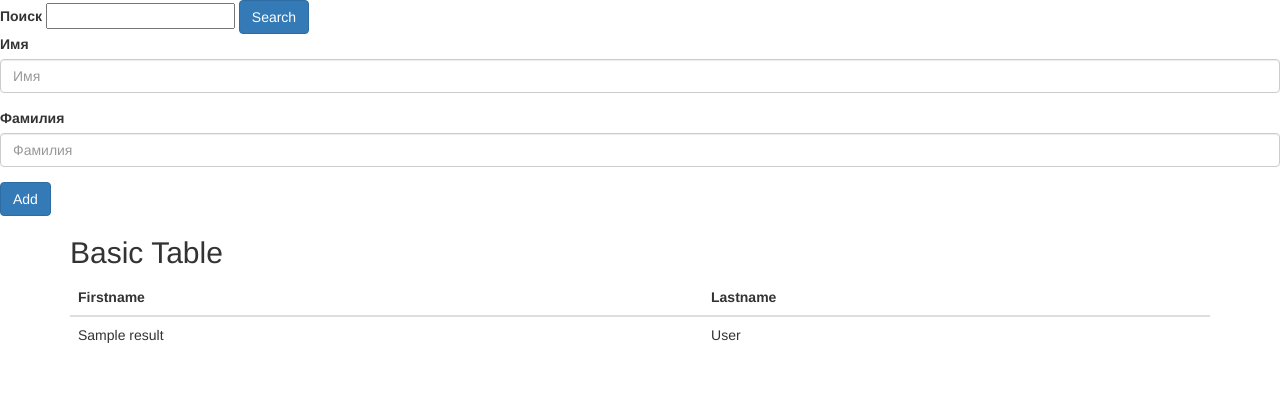
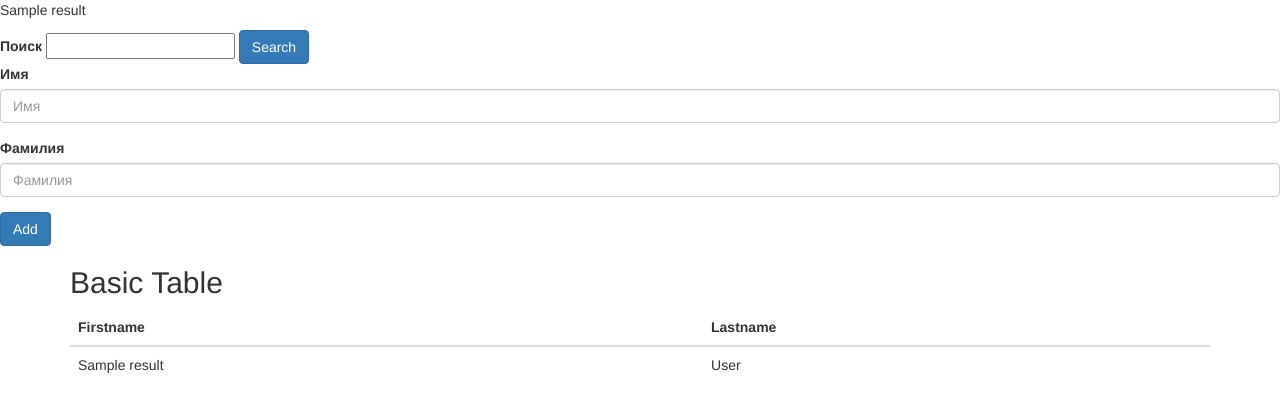
Before and after one commit to NAD777/Database-show-site, a Flask app: template templates/index.html in a window 1280 px wide. Shown: the top 412 px of the page. Run offline with Flask 2, Linux system fonts and the light colour scheme; the template is opened without the code that fills it: most values are stand-ins (such as "Sample title", 1, 10 or a date in 2020); some libraries are stand-ins or nearby versions.

Commit message:
add cheacking for main form

```diff
--- a/app.py
+++ b/app.py
@@ -19,6 +19,15 @@ def my_form_post():
     if(request.form['btn']=='Add'):
         name = request.form['name']
         surname = request.form['surname']
+        if(not name and not surname):
+            results = database.get_list()
+            return render_template("index.html",results = results,result='nothing enter')
+        if(not name):
+            results = database.get_list()
+            return render_template("index.html",results = results,result='name not enter')
+        if (not surname):
+            results = database.get_list()
+            return render_template("index.html",results = results,result='surname not enter')
         database.commit(name,surname)
         results = database.get_list()
     elif(request.form['btn']=='Search'):
@@ -29,7 +38,7 @@ def my_form_post():
         print('nothing happened')
 
     database.close()
-    return render_template("index.html",results=results)
+    return render_template("index.html",results=results,result = "all done")
 
 
 if __name__ == '__main__':
--- a/templates/index.html
+++ b/templates/index.html
@@ -16,6 +16,7 @@
 {#    <input type="text" id="surnamefield" name="surname">#}
 {#    <input class="btn" type="submit">#}
 {#</form>#}
+<p>{{ result }}</p>
 <form method="POST">
     <label for="searchfield">Поиск</label>
     <input type="text" id="searchfield" name="search">
```
Also changed, not shown: man.db.
